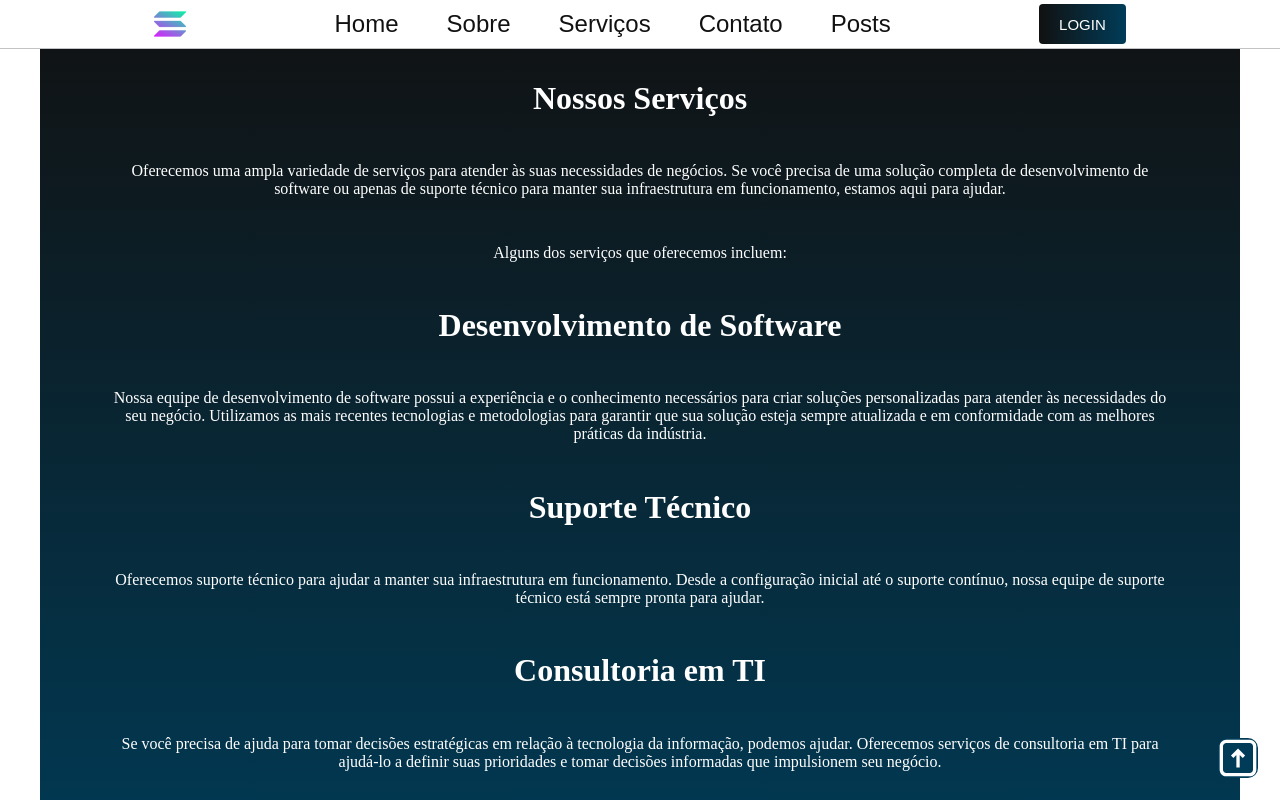
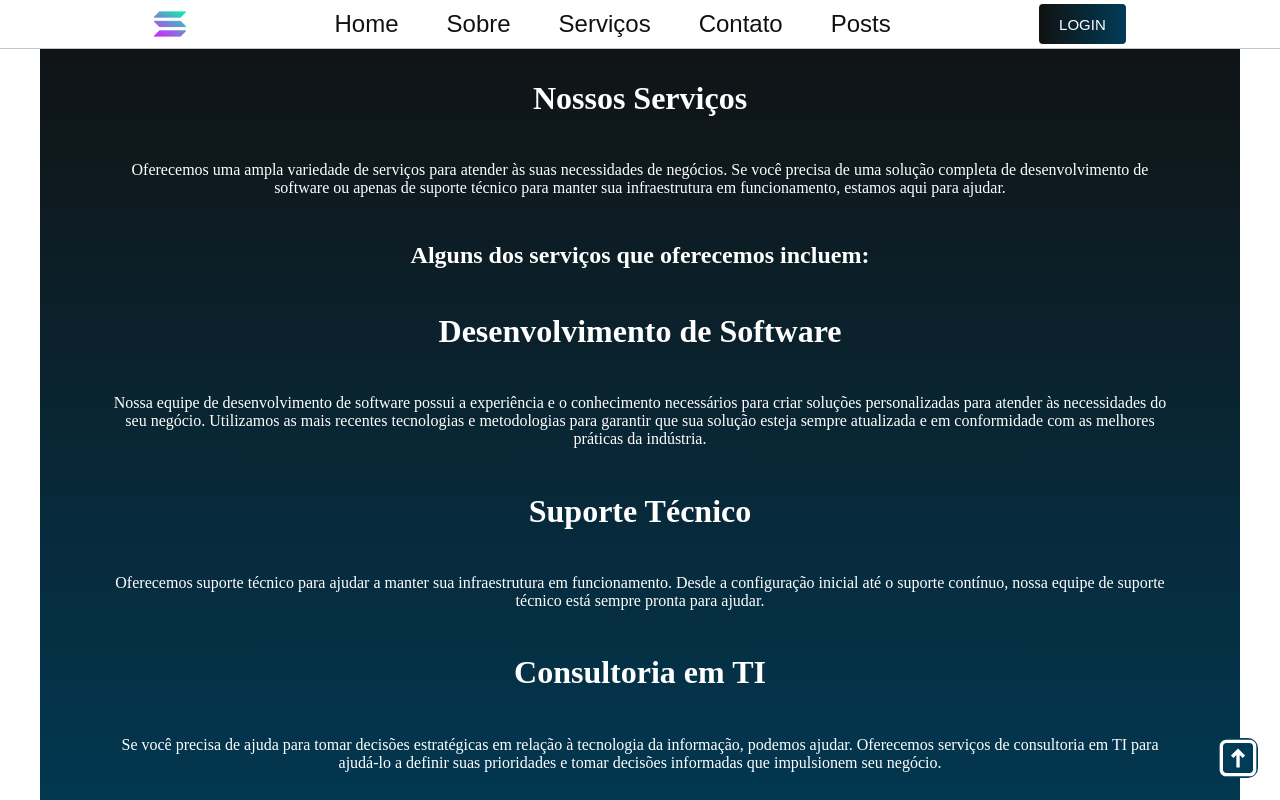
Before and after one commit to jefoli/projetowebsite, a React (Create React App) app: page /servicos in a window 1280 px wide. Shown: the top 800 px of the page. Built offline with nearby package versions, Linux system fonts and the light colour scheme.

Commit message:
limpezado código

```diff
--- a/package.json
+++ b/package.json
@@ -18,6 +18,7 @@
     "react-redux": "^8.0.5",
     "react-router-dom": "^6.8.2",
     "react-scripts": "5.0.1",
+    "react-slick": "^0.29.0",
     "react-toastify": "^9.1.1",
     "styled-components": "^5.3.8",
     "validator": "^13.9.0",
--- a/src/Components/TextInput/index.jsx
+++ b/src/Components/TextInput/index.jsx
@@ -4,7 +4,6 @@ import * as Styled from './styles';
 export const TextInput = ({ searchValue, handleChange }) => {
   return (
     <Styled.Container
-      className="text-input"
       onChange={handleChange}
       value={searchValue}
       type="search"
--- a/src/Pages/Servicos/index.jsx
+++ b/src/Pages/Servicos/index.jsx
@@ -7,24 +7,14 @@ export const Servicos = () => {
     <SectionContainer>
       <Styled.Container>
         <h1>Nossos Serviços</h1>
-
-
-
         <p>Oferecemos uma ampla variedade de serviços para atender às suas necessidades de negócios. Se você precisa de uma solução completa de desenvolvimento de software ou apenas de suporte técnico para manter sua infraestrutura em funcionamento, estamos aqui para ajudar.</p>
-
-Alguns dos serviços que oferecemos incluem:
+        <h2>Alguns dos serviços que oferecemos incluem:</h2>
         <h1>Desenvolvimento de Software</h1>
-
-<p>Nossa equipe de desenvolvimento de software possui a experiência e o conhecimento necessários para criar soluções personalizadas para atender às necessidades do seu negócio. Utilizamos as mais recentes tecnologias e metodologias para garantir que sua solução esteja sempre atualizada e em conformidade com as melhores práticas da indústria.
-</p>
-
-
+        <p>Nossa equipe de desenvolvimento de software possui a experiência e o conhecimento necessários para criar soluções personalizadas para atender às necessidades do seu negócio. Utilizamos as mais recentes tecnologias e metodologias para garantir que sua solução esteja sempre atualizada e em conformidade com as melhores práticas da indústria.</p>
         <h1>Suporte Técnico</h1>
         <p>Oferecemos suporte técnico para ajudar a manter sua infraestrutura em funcionamento. Desde a configuração inicial até o suporte contínuo, nossa equipe de suporte técnico está sempre pronta para ajudar.</p>
-
         <h1>Consultoria em TI</h1>
         <p>Se você precisa de ajuda para tomar decisões estratégicas em relação à tecnologia da informação, podemos ajudar. Oferecemos serviços de consultoria em TI para ajudá-lo a definir suas prioridades e tomar decisões informadas que impulsionem seu negócio.</p>
-
       </Styled.Container>
     </SectionContainer>
   );
--- a/src/routes/routes.js
+++ b/src/routes/routes.js
@@ -22,7 +22,6 @@ export default function RoutesSistem() {
         <Route path="post" element={<PostsText />} />
         <Route path="login" element={<Login />} />
         <Route path="register" element={<Register />} />
-
         <Route path="*" element={<NotFound />} />
       </Routes>
     </BrowserRouter>
```
Also changed, not shown: 1 other file (tests, documents, lock files or other folders). Lines whose indentation alone changed are shown as unchanged.
